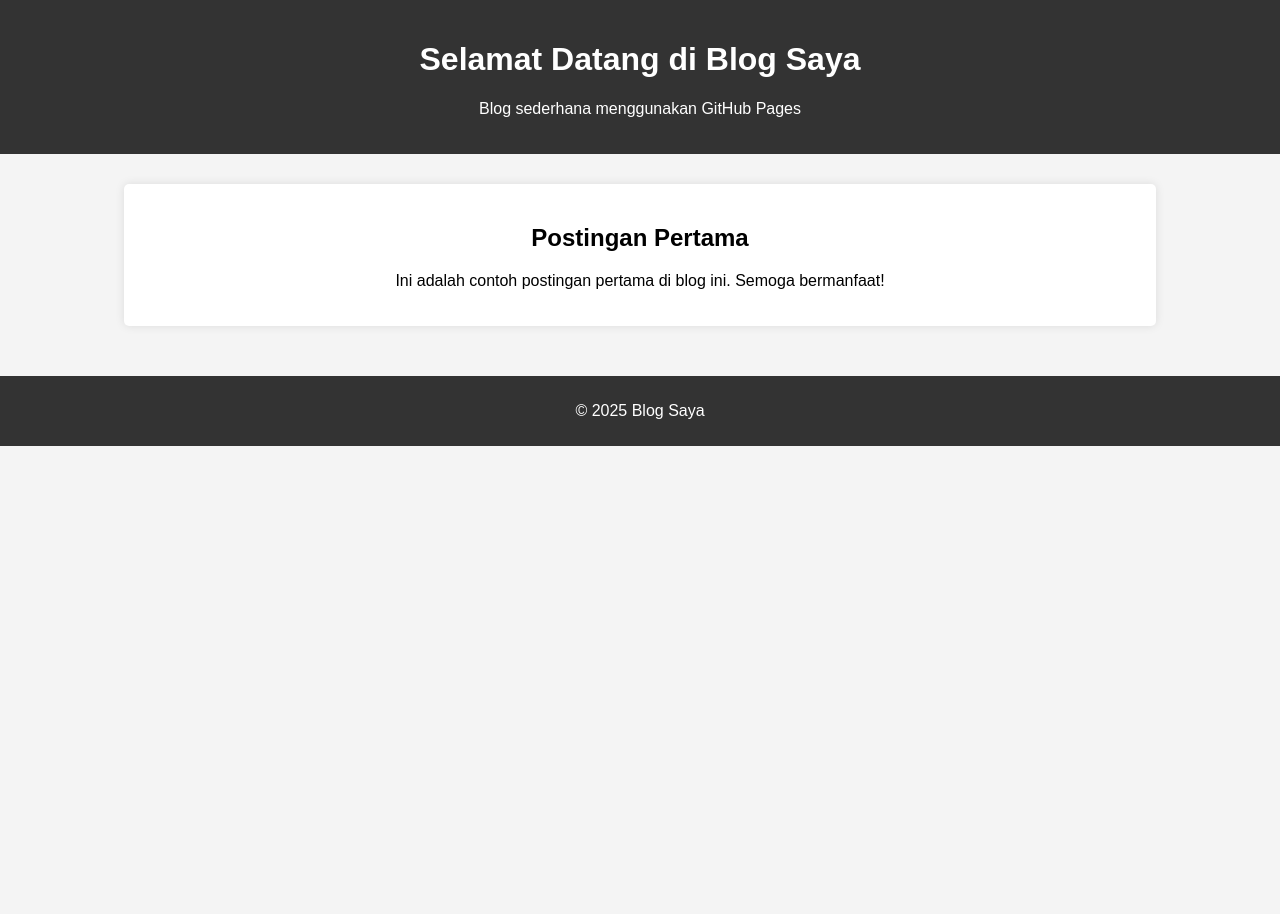
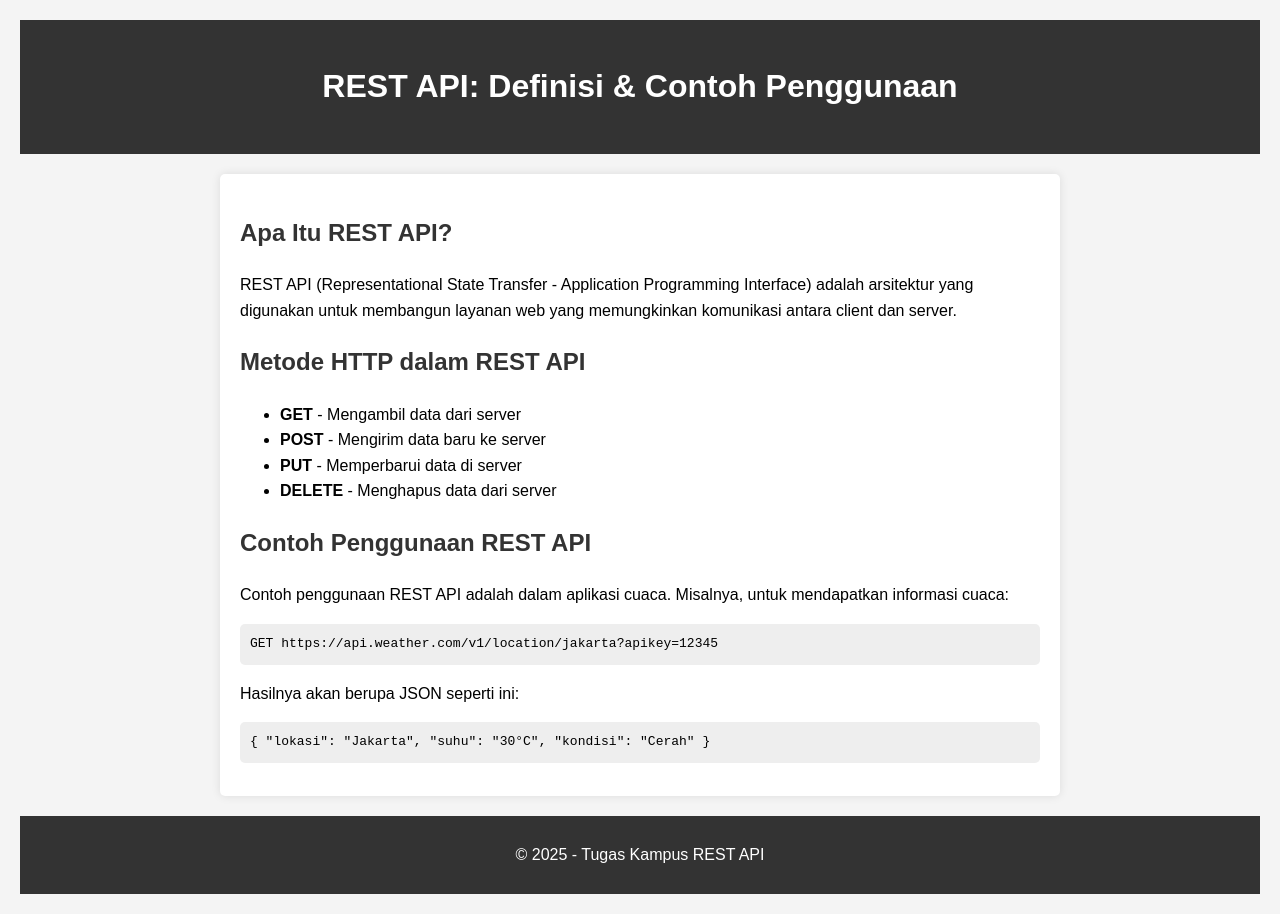
Before and after one commit to kucinglautt/kucinglautt.github.io, a plain HTML site: page index.html in a window 1280 px wide. Before the commit the page ends 800 px from the top, so only its background shows below. Drawn offline with Linux system fonts and the light colour scheme.

Commit message:
commit apa ajalah

```diff
--- a/index.html
+++ b/index.html
@@ -3,22 +3,37 @@
 <head>
     <meta charset="UTF-8">
     <meta name="viewport" content="width=device-width, initial-scale=1.0">
-    <title>Blog Saya</title>
+    <title>REST API: Definisi & Contoh Penggunaan</title>
     <link rel="stylesheet" href="style.css">
 </head>
 <body>
     <header>
-        <h1>Selamat Datang di Blog Saya</h1>
-        <p>Blog sederhana menggunakan GitHub Pages</p>
+        <h1>REST API: Definisi & Contoh Penggunaan</h1>
     </header>
     <main>
-        <article>
-            <h2>Postingan Pertama</h2>
-            <p>Ini adalah contoh postingan pertama di blog ini. Semoga bermanfaat!</p>
-        </article>
+        <section>
+            <h2>Apa Itu REST API?</h2>
+            <p>REST API (Representational State Transfer - Application Programming Interface) adalah arsitektur yang digunakan untuk membangun layanan web yang memungkinkan komunikasi antara client dan server.</p>
+        </section>
+        <section>
+            <h2>Metode HTTP dalam REST API</h2>
+            <ul>
+                <li><strong>GET</strong> - Mengambil data dari server</li>
+                <li><strong>POST</strong> - Mengirim data baru ke server</li>
+                <li><strong>PUT</strong> - Memperbarui data di server</li>
+                <li><strong>DELETE</strong> - Menghapus data dari server</li>
+            </ul>
+        </section>
+        <section>
+            <h2>Contoh Penggunaan REST API</h2>
+            <p>Contoh penggunaan REST API adalah dalam aplikasi cuaca. Misalnya, untuk mendapatkan informasi cuaca:</p>
+            <code>GET https://api.weather.com/v1/location/jakarta?apikey=12345</code>
+            <p>Hasilnya akan berupa JSON seperti ini:</p>
+            <pre>{ "lokasi": "Jakarta", "suhu": "30°C", "kondisi": "Cerah" }</pre>
+        </section>
     </main>
     <footer>
-        <p>&copy; 2025 Blog Saya</p>
+        <p>&copy; 2025 - Tugas Kampus REST API</p>
     </footer>
 </body>
 </html>
--- a/style.css
+++ b/style.css
@@ -1,33 +1,42 @@
 body {
     font-family: Arial, sans-serif;
-    margin: 0;
+    line-height: 1.6;
+    margin: 20px;
     padding: 0;
-    text-align: center;
     background-color: #f4f4f4;
 }
 
 header {
-    background-color: #333;
+    background: #333;
     color: white;
+    text-align: center;
     padding: 20px;
 }
 
 main {
+    background: white;
     padding: 20px;
+    border-radius: 5px;
+    box-shadow: 0 0 10px rgba(0,0,0,0.1);
+    max-width: 800px;
+    margin: 20px auto;
 }
 
-article {
-    background: white;
-    padding: 20px;
-    margin: 10px auto;
-    width: 80%;
+h2 {
+    color: #333;
+}
+
+code, pre {
+    background: #eee;
+    padding: 10px;
+    display: block;
     border-radius: 5px;
-    box-shadow: 0 0 10px rgba(0, 0, 0, 0.1);
 }
 
 footer {
-    background-color: #333;
+    text-align: center;
+    padding: 10px;
+    background: #333;
     color: white;
-    padding: 10px;
     margin-top: 20px;
 }
```
